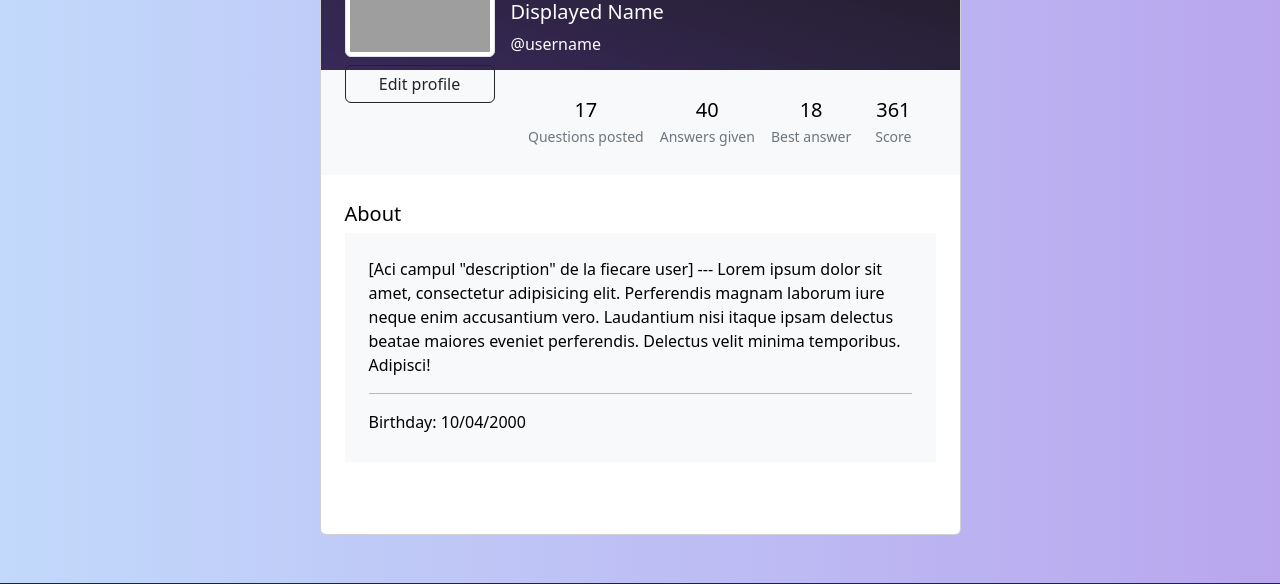
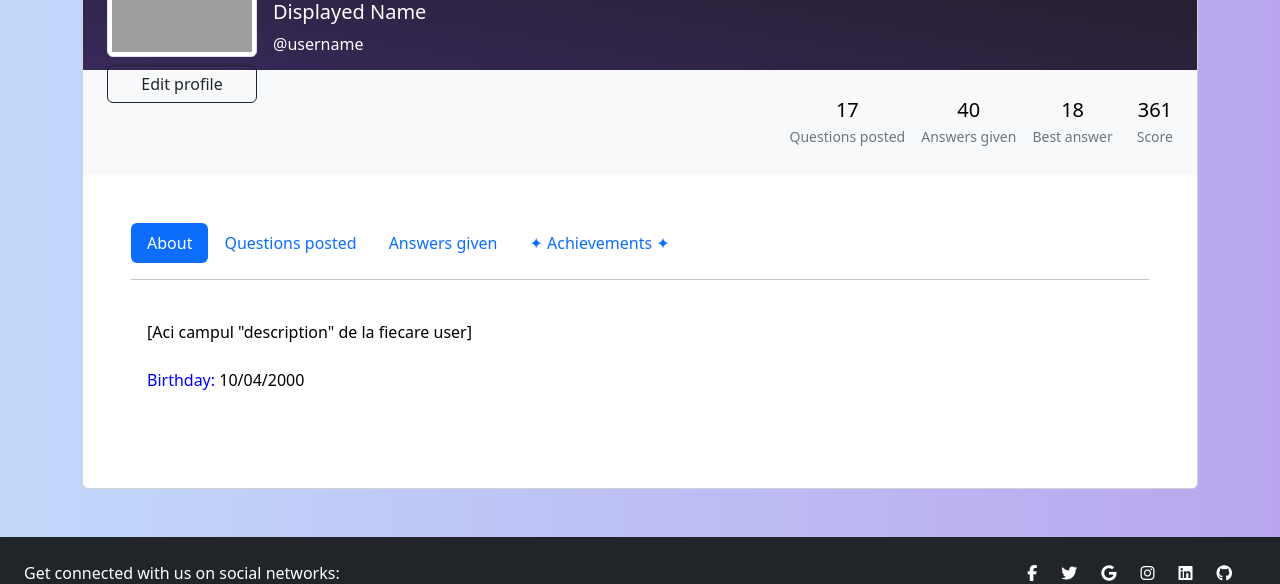
Before and after one commit to ClaudiuMocanuVasile/Queueunderflow, a Vue app in the folder stackoverflow_vue/: page /profile in a window 1280 px wide. Shown: the part 179-763 px from the top of the page. Built offline with nearby package versions, Linux system fonts and the light colour scheme; grey boxes are pictures that could not be loaded.

Commit message:
Added pill component in ProfileView

```diff
--- a/stackoverflow_vue/src/views/ProfileView.vue
+++ b/stackoverflow_vue/src/views/ProfileView.vue
@@ -2,9 +2,10 @@
 
     <section class="h-100 gradient-custom-2">
         <div class="container py-5 h-100">
-            <div class="row d-flex justify-content-center align-items-center h-100">
-                <div class="col col-lg-9 col-xl-7">
+
+            <!-- Profile Container -->
             <div class="card">
+
                 <div class="rounded-top text-white d-flex flex-row cover">
                     <div class="ms-4 mt-5 d-flex flex-column" style="width: 150px;">
                         <!-- Profile image -->
@@ -25,51 +26,98 @@
                         <p>@username</p>
                     </div>
                 </div>
-                        <div class="p-4 text-black" style="background-color: #f8f9fa;">
+
+                <!-- Profile scores -->
+                <div class="pt-4 pb-4 text-black" style="background-color: #f8f9fa;">
                     <div class="d-flex justify-content-end text-center py-1">
                         <div>
-                                    <p class="mb-1 h5">17</p>
+                            <p class="mb-1 h5" id="user_questionsCount">17</p>
                             <p class="small text-muted mb-0">Questions posted</p>
                         </div>
                         <div class="px-3">
-                                    <p class="mb-1 h5">40</p>
+                            <p class="mb-1 h5" id="user_answerCount">40</p>
                             <p class="small text-muted mb-0">Answers given</p>
                         </div>
                         <div>
-                                    <p class="mb-1 h5">18</p>
+                            <p class="mb-1 h5" id="user_BestAnswerCount">18</p>
                             <p class="small text-muted mb-0">Best answer</p>
                         </div>
                         <div class="px-4">
-                                    <p class="mb-1 h5">361</p>
+                            <p class="mb-1 h5" id="user_score">361</p>
                             <p class="small text-muted mb-0">Score</p>
+                        </div>
+                    </div>
+                </div>
+
+                <!-- Profile Pills -->
+                <div class="px-5 py-5">
+                    <!-- Pills navs -->
+                    <ul class="nav nav-pills mb-3" id="ex1" role="tablist">
+                        <li class="nav-item" role="presentation">
+                            <a class="nav-link active" id="ex1-tab-1" data-bs-toggle="pill" href="#profile-info"
+                                role="tab" aria-controls="profile_tab" aria-selected="true">About</a>
+                        </li>
+                        <li class="nav-item" role="presentation">
+                            <a class="nav-link" id="ex1-tab-2" data-bs-toggle="pill" href="#questions-posted" role="tab"
+                                aria-controls="questions-posted" aria-selected="false">Questions posted</a>
+                        </li>
+                        <li class="nav-item" role="presentation">
+                            <a class="nav-link" id="ex1-tab-3" data-bs-toggle="pill" href="#answers-given" role="tab"
+                                aria-controls="answers-given" aria-selected="false">Answers given</a>
+                        </li>
+                        <li class="nav-item" role="presentation">
+                            <a class="nav-link" id="ex1-tab-3" data-bs-toggle="pill" href="#achievements" role="tab"
+                                aria-controls="achievements" aria-selected="false">✦ Achievements ✦</a>
+                        </li>
+                    </ul>
+                    <!-- Pills navs -->
+
+                    <hr>
+
+                    <!-- Pills content -->
+                    <div class="tab-content" id="ex1-content">
+
+                        <!-- About -->
+                        <div class="tab-pane fade show active" id="profile-info" role="tabpanel" aria-labelledby="profile-info">
+                            <div class="card-body text-black">
+                                <div class="py-2">
+                                    <p class="font-italic mb-1" id="user_description"> [Aci campul "description" de la fiecare user]</p>
+                                    <p class="font-italic mb-4 mt-4"><span style="color: blue">Birthday:</span>
+                                        10/04/2000</p>
+                                </div>
+                            </div>
+                        </div>
+
+                        <!-- Questions posted -->
+                        <div class="tab-pane fade" id="questions-posted" role="tabpanel"
+                            aria-labelledby="questions-posted">
+                            questions-posted
+                        </div>
+
+                        <!-- Answers given -->
+                        <div class="tab-pane fade" id="answers-given" role="tabpanel" aria-labelledby="answers-given">
+                            answers-given
+                        </div>
+
+                        <!-- Achievements -->
+                        <div class="tab-pane fade" id="achievements" role="tabpanel" aria-labelledby="achievements">
+                            achievements
                         </div>
 
                     </div>
+                    <!-- Pills content -->
                 </div>
-                        <div class="card-body p-4 text-black">
-                            <div class="mb-5">
-                                <p class="lead fw-normal mb-1">About</p>
-                                <div class="p-4" style="background-color: #f8f9fa;">
-                                    <p class="font-italic mb-1"> [Aci campul "description" de la fiecare user] --- Lorem ipsum dolor sit amet, consectetur adipisicing elit. Perferendis magnam laborum iure neque enim accusantium vero. Laudantium nisi itaque ipsam delectus beatae maiores eveniet perferendis. Delectus velit minima temporibus. Adipisci!</p>
-                                    <hr>
-                                    <p class="font-italic mb-1">Birthday: 10/04/2000</p>
+                <!-- Profile Pills end -->
+
             </div>
+            <!-- Profile Container end -->
         </div>
-                            <!-- <div class="d-flex justify-content-between align-items-center mb-4">
-                                <p class="lead fw-normal mb-0">Recent photos</p>
-                                <p class="mb-0"><a href="#!" class="text-muted">Show all</a></p>
-                            </div> -->
-                        </div>
-                    </div>
-                </div>
-            </div>
-        </div>
+
     </section>
 
 </template>
 
 <script>
-
 export default {
     name: 'ProfileView',
     components: {
@@ -92,7 +140,6 @@ background: #fbc2eb;
     background: -webkit-linear-gradient(to right, rgba(251, 194, 235, 1), rgba(166, 193, 238, 1));
 
     /* W3C, IE 10+/ Edge, Firefox 16+, Chrome 26+, Opera 12+, Safari 7+ */
-background: linear-gradient(to right, rgb(194, 217, 251), rgb(185, 166, 238))
+    background: linear-gradient(to right, rgb(194, 217, 251), rgb(185, 166, 238));
 }
-
 </style>
```
Lines whose indentation alone changed are shown as unchanged.
